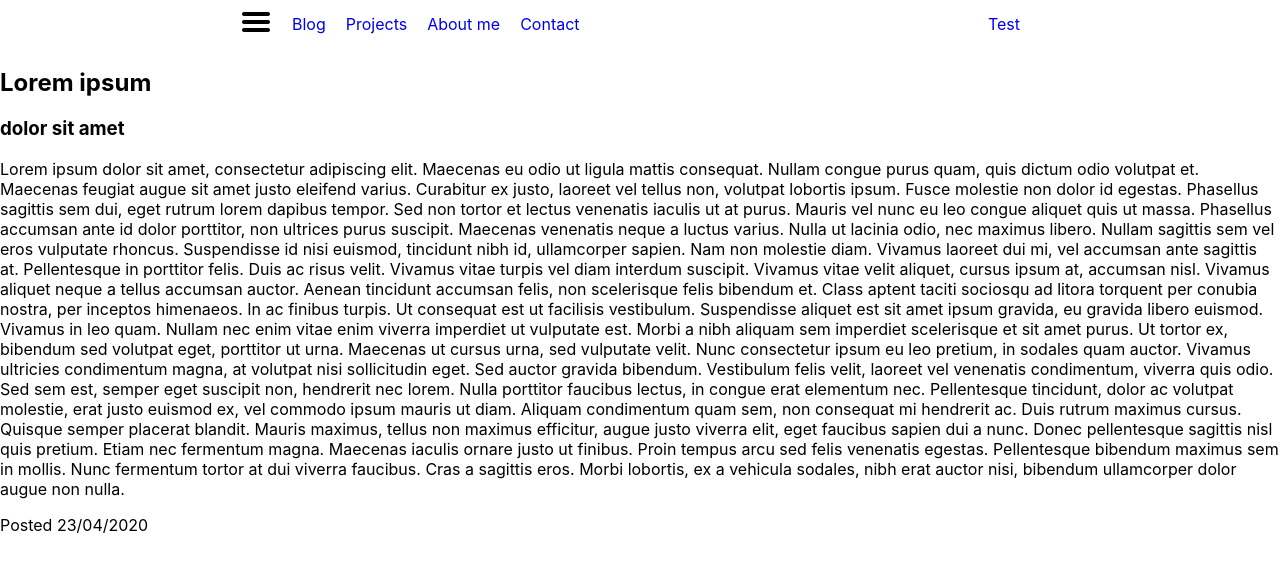
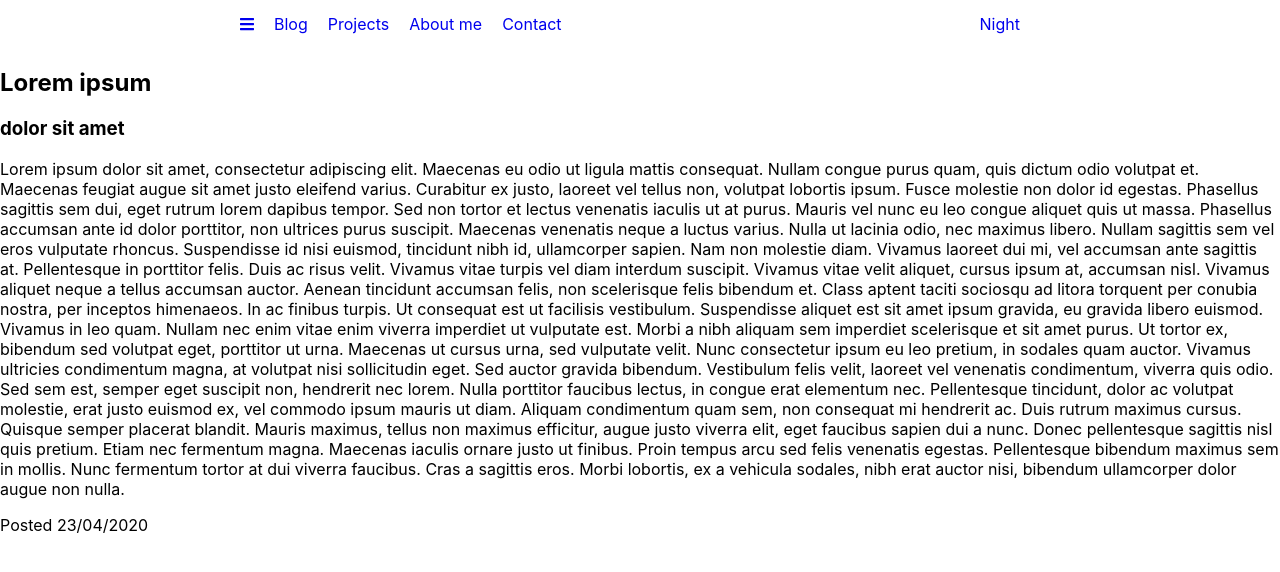
Before and after one commit to sgq995/sgq995.github.io, a React (Create React App) app: page / in a window 1280 px wide. Shown: the top 572 px of the page. Built offline with nearby package versions, Linux system fonts and the light colour scheme.

Commit message:
feat: Added font-awesome resources for React

```diff
--- a/package.json
+++ b/package.json
@@ -3,6 +3,9 @@
   "version": "0.1.0",
   "private": true,
   "dependencies": {
+    "@fortawesome/fontawesome-svg-core": "^1.2.28",
+    "@fortawesome/free-solid-svg-icons": "^5.13.0",
+    "@fortawesome/react-fontawesome": "^0.1.9",
     "@testing-library/jest-dom": "^4.2.4",
     "@testing-library/react": "^9.5.0",
     "@testing-library/user-event": "^7.2.1",
--- a/src/Nav.js
+++ b/src/Nav.js
@@ -1,35 +1,64 @@
 import React from 'react';
+
+import { FontAwesomeIcon } from '@fortawesome/react-fontawesome';
+import { faBars } from '@fortawesome/free-solid-svg-icons';
 
 import MenuIcon from './icon-menu.svg';
 import './Nav.css';
 
-function Nav() {
+function Nav(props) {
+  const LIGHT_THEME = 'light';
+  const NIGHT_THEME = 'night';
+
+  const [theme, setTheme] = React.useState(LIGHT_THEME);
+
   const items = [
     'Blog',
     // 'Portafolio',
     'Projects',
     'About me',
-    'Contact',
-    'Test'
+    'Contact'
   ];
 
-  const makeNavItem = (text, link) => {
+  const makeIconItem = (key, icon, iconProps, link, onclick) => {
+    return (
+      <li className="nav-item" key={key}>
+        <a href={link ? link : '#'} className="nav-link" onClick={onclick}>
+          <FontAwesomeIcon icon={icon} props={iconProps} />
+        </a>
+      </li>
+    );
+  };
+
+  const makeLinkItem = (text, link, onclick) => {
     return (
       <li className="nav-item" key={text.toLowerCase()}>
-        <a href={link ? link : '#'} className="nav-link">{text}</a>
+        <a href={link ? link : '#'} className="nav-link" onClick={onclick}>{text}</a>
       </li>
     );
+  };
+
+  const makeImageItem = (link, src, alt, onclick) => {
+    return (
+      <li className="nav-item" key={alt.toLowerCase()}>
+        <a href={link} className="nav-link">
+          <img src={src} alt={alt} style={{height: '1em'}} onClick={onclick} />
+        </a>
+      </li>
+    );
+  }
+
+  const themeChangeHandle = () => {
+    setTheme(theme === LIGHT_THEME ? NIGHT_THEME : LIGHT_THEME);
   };
 
   return (
     <nav className="navbar">
       <ul className="navbar-nav">
-        <li className="nav-item" key="burger">
-          <a href="#" className="nav-link">
-            <img src={MenuIcon} alt="burger" width="32" />
-          </a>
-        </li>
-        {items.map(item => makeNavItem(item))}
+        {/* {makeImageItem('#', MenuIcon, 'Menu')} */}
+        {makeIconItem('bars', faBars)}
+        {items.map(item => makeLinkItem(item))}
+        {makeLinkItem(theme === LIGHT_THEME ? 'Night' : 'Light', '#', themeChangeHandle)}
       </ul>
     </nav>
   );
```
